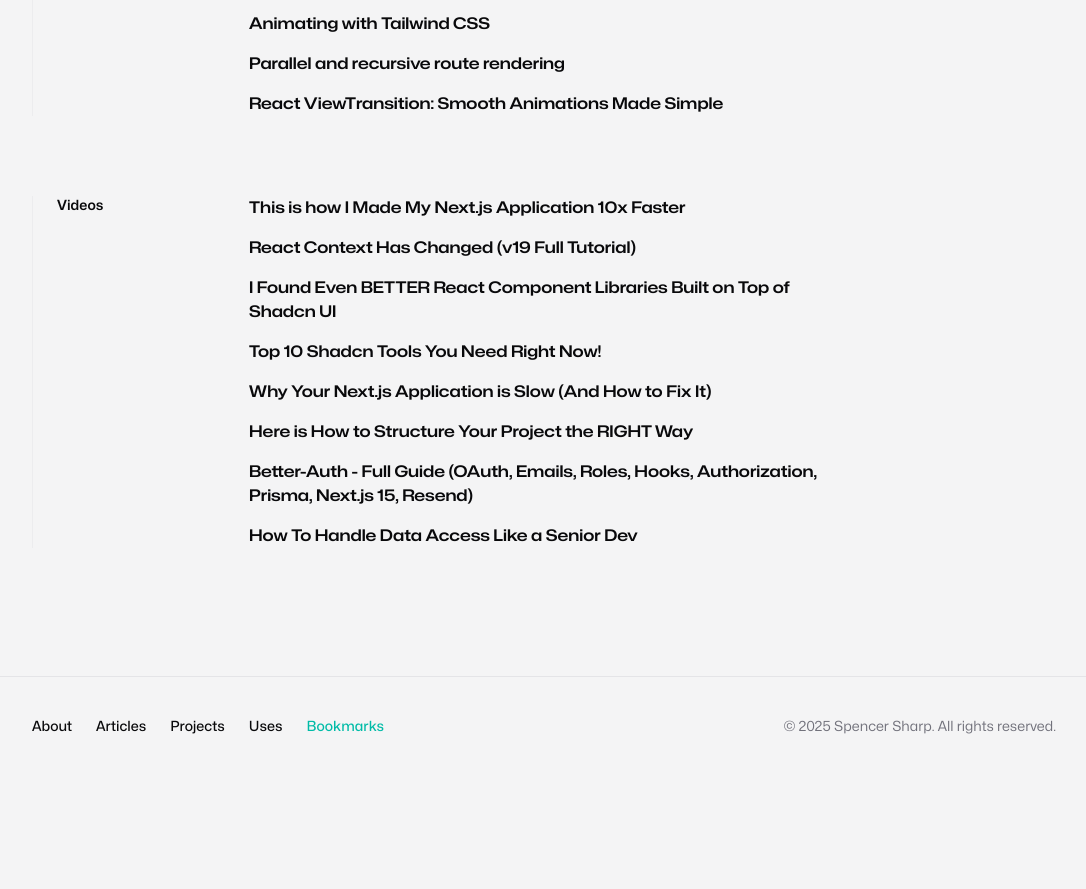
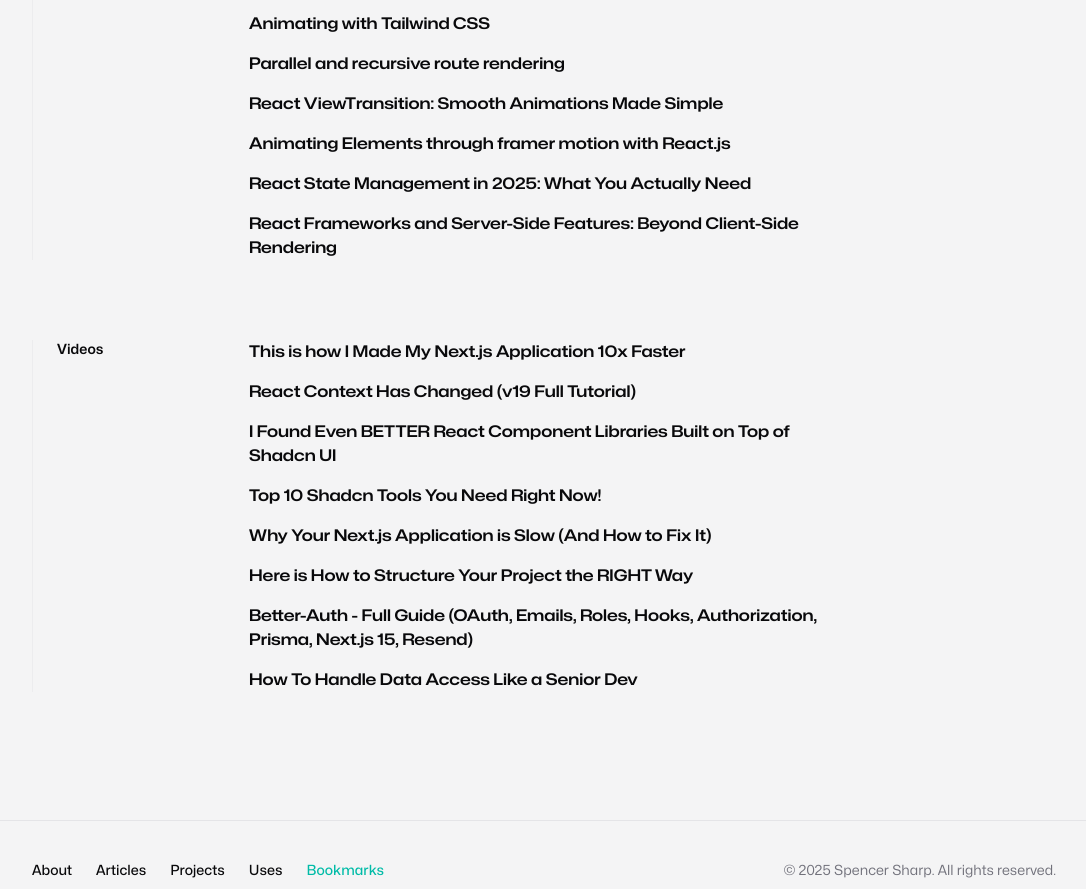
Before and after one commit to fikrirakala/spotlight, a Next.js app: page /bookmarks in a window 1280 px wide. Shown: the part 1020-1909 px from the top of the page, without its empty margins (96-1182 px from the left). Before the commit the page ends 1821 px from the top, so only its background shows below. Built offline with nearby package versions, Linux system fonts and the light colour scheme.

Commit message:
Update Bookmarks

```diff
--- a/src/app/bookmarks/sections/articles.mdx
+++ b/src/app/bookmarks/sections/articles.mdx
@@ -20,4 +20,13 @@
   <BookmarkLink href="https://certificates.dev/blog/react-viewtransition-smooth-animations-made-simple">
     React ViewTransition: Smooth Animations Made Simple
   </BookmarkLink>
+  <BookmarkLink href="https://medium.com/@biswas.sukanta47/animating-elements-through-framer-motion-with-react-js-cdcfb2ce68b8">
+    Animating Elements through framer motion with React.js
+  </BookmarkLink>
+  <BookmarkLink href="https://www.developerway.com/posts/react-state-management-2025">
+    React State Management in 2025: What You Actually Need
+  </BookmarkLink>
+  <BookmarkLink href="https://certificates.dev/blog/react-frameworks-and-server-side-features-beyond-client-side-rendering">
+    React Frameworks and Server-Side Features: Beyond Client-Side Rendering
+  </BookmarkLink>
 </Bookmarks>
```
